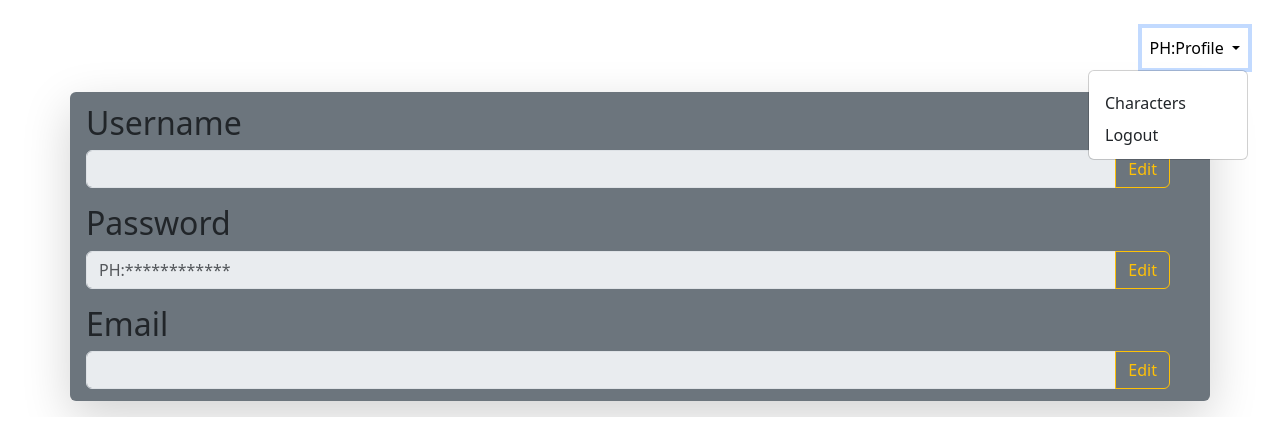
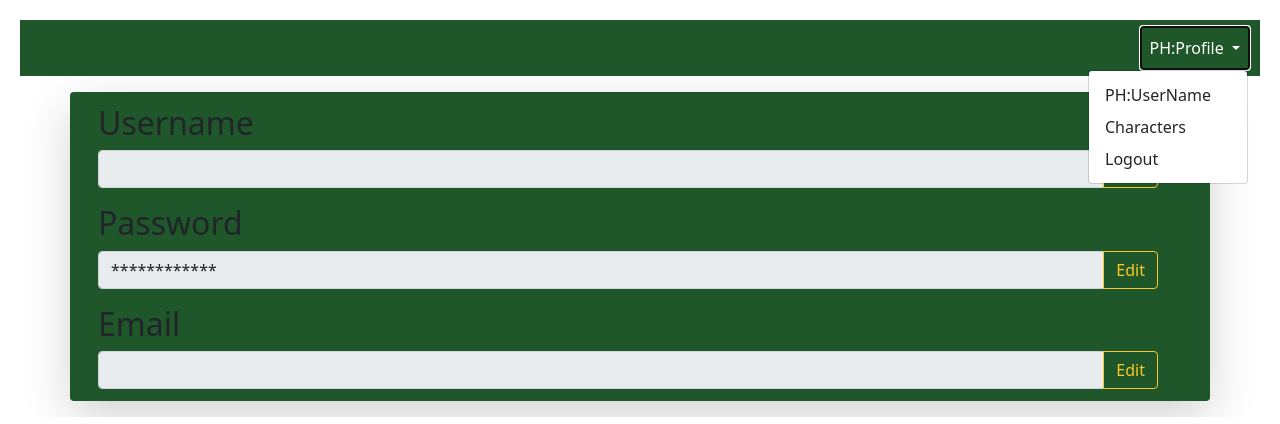
Before and after one commit to Jakub-Zaverka/diplomka, a Python web app: template templates/user_info.html in a window 1280 px wide, after a click on "PH:Profile". Shown: the top 424 px of the page. Run offline with Jinja, Linux system fonts and the light colour scheme; the template is opened without the code that fills it, so the values that code supplies are empty.

Commit message:
dash, login, register, user info

```diff
--- a/templates/user_info.html
+++ b/templates/user_info.html
@@ -5,9 +5,9 @@
     <meta charset="UTF-8" />
     <meta name="viewport" content="width=device-width, initial-scale=1">
     <title>User Info</title>
-    <link href="https://cdn.jsdelivr.net/npm/bootstrap@5.3.7/dist/css/bootstrap.min.css" rel="stylesheet"
-        integrity="sha384-LN+7fdVzj6u52u30Kp6M/trliBMCMKTyK833zpbD+pXdCLuTusPj697FH4R/5mcr" crossorigin="anonymous">
-    <link rel="stylesheet" href="static/styles.css">
+    <link rel="stylesheet" href="{{ url_for('static',filename='custom.css') }}">
+
+    <link rel="stylesheet" href="{{ url_for('static',filename='styles.css') }}">
     <script src="{{ url_for('static', filename='scripts.js') }}"></script>
     <script>
         function showError(type, msg) {
@@ -31,28 +31,28 @@
 
 <body>
     <!-- PC NAV Bar -->
-    <nav class="navbar navbar-expand-lg">
-        <div class="container-fluid">
-            <!-- Logo nebo název vlevo -->
-            <!-- <a class="navbar-brand" href="#">MojeApp</a> -->
+    <nav class="navbar navbar-expand-lg bg-secondary">
+        <div class="container-fluid center">
 
             <!-- Pravá část navbaru -->
             <ul class="navbar-nav ms-auto">
                 <li class="nav-item dropdown">
-                    <a class="nav-link dropdown-toggle" href="#" role="button" data-bs-toggle="dropdown">
+                    <a class="nav-link dropdown-toggle text-white" href="#" role="button" data-bs-toggle="dropdown">
                         PH:Profile
                     </a>
-                    <ul class="dropdown-menu dropdown-menu-end">
-                        <li><a id="navBarUsername" class="dropdown-item" href="/user_info">{{ data.username }}</a></li>
+                    <ul class="dropdown-menu dropdown-menu-end position-absolute" style="z-index: 1050;">
+                        <li><a class="dropdown-item" href="/user_info">PH:UserName</a></li>
                         <li><a class="dropdown-item" href="/dashboard">Characters</a></li>
                         <li><a class="dropdown-item" href="/logout">Logout</a></li>
                     </ul>
                 </li>
+
+
             </ul>
         </div>
     </nav>
     <!-- Mobile NavBar -->
-    <nav class="navbar fixed-bottom bg-primary d-block d-lg-none px-5">
+    <!-- <nav class="navbar fixed-bottom bg-primary d-block d-lg-none px-5">
         <div class="container-fluid justify-content-between">
             <a class="navbar-text" href="">Stats</a>
             <a class="navbar-text" href="">Features</a>
@@ -61,7 +61,7 @@
             <a class="navbar-text" href="">Notes</a>
             <a class="navbar-text" href="">Edit mode</a>
         </div>
-    </nav>
+    </nav> -->
 
     <div class="row container mx-auto my-3 py-1 bg-secondary shadow-lg rounded-2">
         <div class="row container p-1 my-1 ">
@@ -75,7 +75,7 @@
         <div class="row container p-1 my-1 ">
             <p class="h2">Password</p>
             <div class="input-group">
-                <input id="passwordInput" class="form-control" disabled placeholder="PH:************">
+                <input id="passwordInput" class="form-control" disabled value="************">
                 <button class="btn btn-outline-warning" data-bs-toggle="modal"
                     data-bs-target="#ModalPassword">Edit</button>
             </div>
@@ -107,17 +107,17 @@
                     <div class="row container p-1 my-1 ">
                         <p class="h3">New Password</p>
                         <div class="input-group">
-                            <input class="form-control" id="newPass"type="password">
+                            <input class="form-control" id="newPass" type="password">
                             <button onclick="showPassword(this)">Show</button>
                         </div>
                         <p class="h3">Repeat New Password</p>
                         <div class="input-group">
-                            <input class="form-control" id="repeatPass"type="password">
+                            <input class="form-control" id="repeatPass" type="password">
                             <button onclick="showPassword(this)">Show</button>
                         </div>
                         <p class="h3">Old Password</p>
                         <div class="input-group">
-                            <input class="form-control" id="pass_password"type="password">
+                            <input class="form-control" id="pass_password" type="password">
                             <button onclick="showPassword(this)">Show</button>
                         </div>
                     </div>
@@ -200,7 +200,7 @@
                         </div>
                         <p class="h3">Current Password</p>
                         <div class="input-group">
-                            <input class="form-control" id="pass_username"type="password">
+                            <input class="form-control" id="pass_username" type="password">
                             <button onclick="showPassword(this)">Show</button>
                         </div>
                     </div>
```
Also changed, not shown: templates/dashboard.html (+8 -6 lines), main.db.
